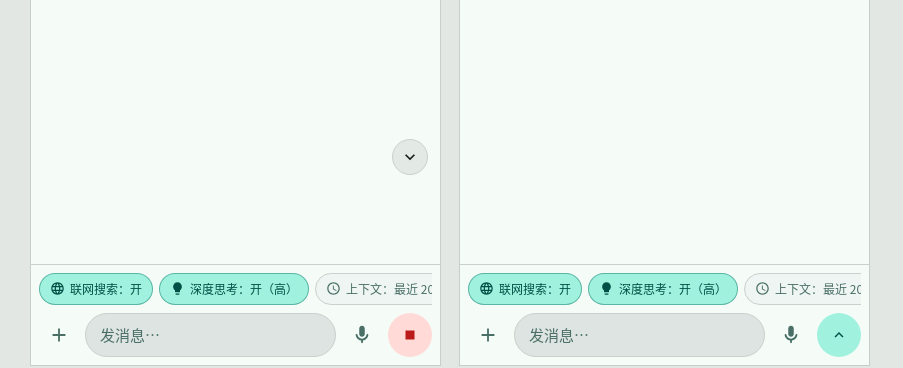
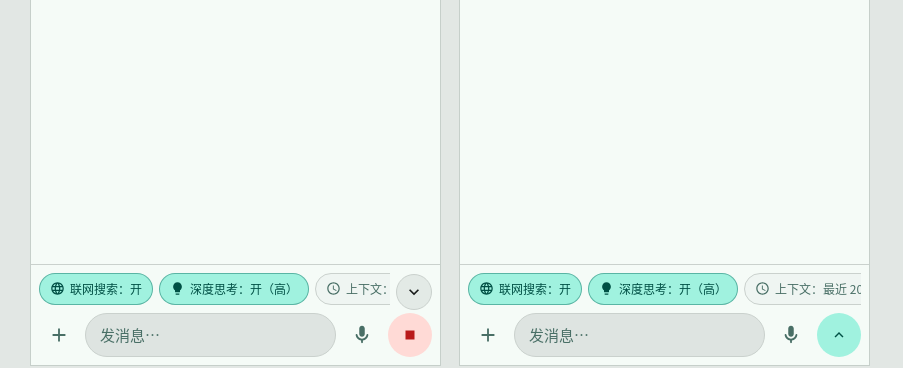
Before and after one commit to 2806577488/keepsake-design, a plain HTML site: page reference/full-chat.html in a window 1280 px wide. Shown: the part 2580-2948 px from the top of the page, without its empty margins (0-903 px from the left). Drawn offline with Linux system fonts and the light colour scheme.

Commit message:
style(ref): .gobottom 去掉 absolute，进芯片行

```diff
--- a/reference/full.css
+++ b/reference/full.css
@@ -154,7 +154,7 @@ body {
 .msgacts .t { display: inline-flex; align-items: center; gap: 5px; }
 .msgacts .t em { font-style: normal; font-size: 12px; line-height: 1; }
 .streamrow { display: flex; align-items: center; gap: 8px; padding: 10px 12px; font-size: 13px; color: var(--on-v); }
-.gobottom { position: absolute; right: 12px; bottom: 190px; width: 36px; height: 36px; border-radius: 18px;
+.gobottom { width: 36px; height: 36px; border-radius: 18px; flex: 0 0 auto;
             background: var(--high); border: 1px solid var(--ov); color: var(--on-s); display: grid; place-items: center; }
 .plainlong { font-size: 15px; line-height: 1.6; color: var(--on-s); }
 .expandmore { display: inline-flex; align-items: center; gap: 5px; margin: 8px 12px 10px; font-size: 12px;
@@ -168,7 +168,8 @@ body {
                   font-size: 11px; color: var(--on-v); }
 .pending .thumb .x { position: absolute; top: -6px; right: -6px; width: 18px; height: 18px; border-radius: 9px;
                      background: var(--on-s); color: var(--surface); font-size: 11px; display: grid; place-items: center; }
-.chips { display: flex; gap: 6px; padding: 2px 0 8px; overflow: hidden; }
+.chipsrow { display: flex; align-items: center; gap: 6px; }
+.chips { display: flex; gap: 6px; padding: 2px 0 8px; overflow: hidden; flex: 1 1 auto; min-width: 0; }
 .chip { height: 32px; display: inline-flex; align-items: center; gap: 5px; padding: 0 10px;
         border: 1px solid var(--ov); border-radius: var(--r-chip); background: var(--card-bg);
         font-size: 12px; color: var(--on-v); white-space: nowrap;
```
